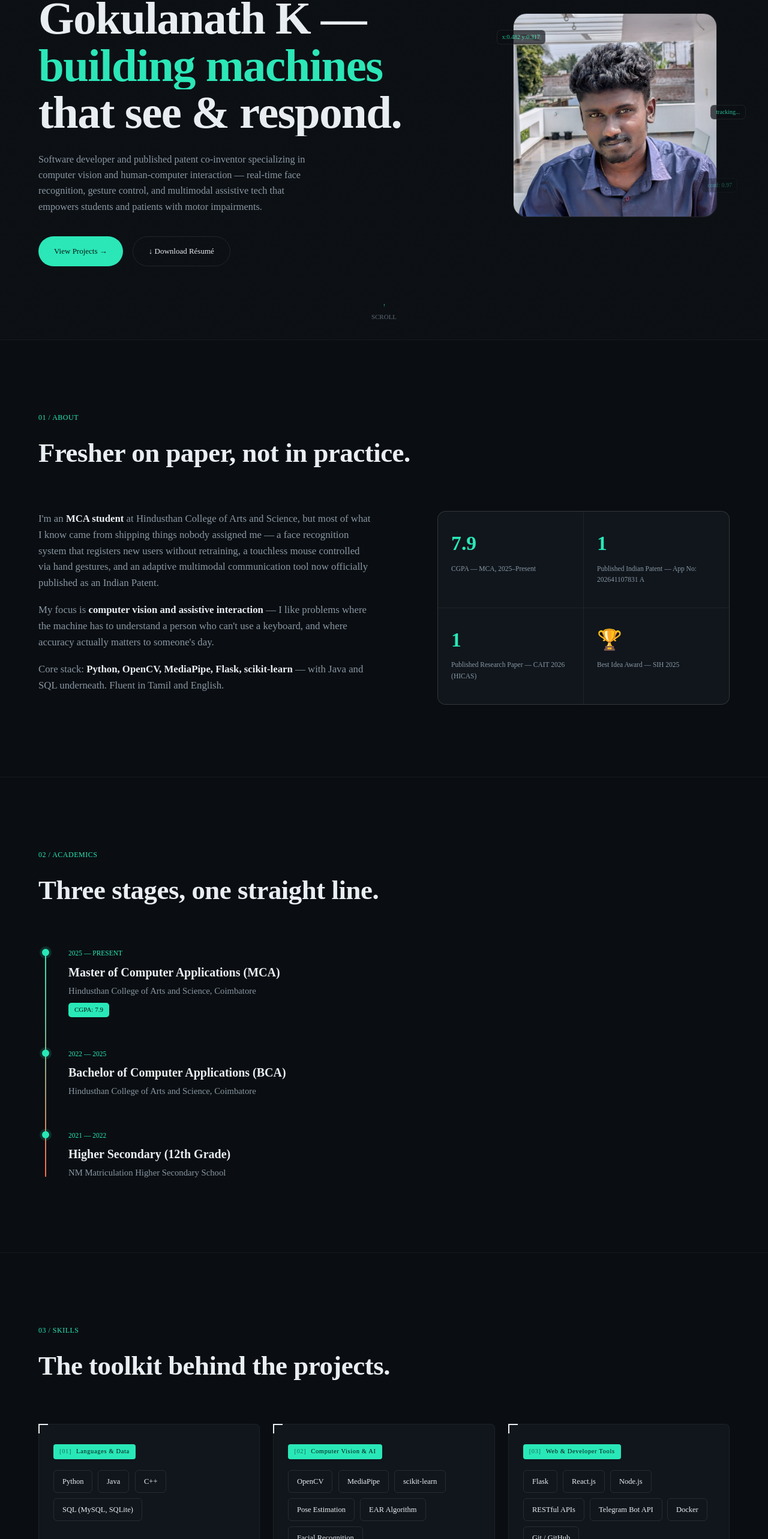
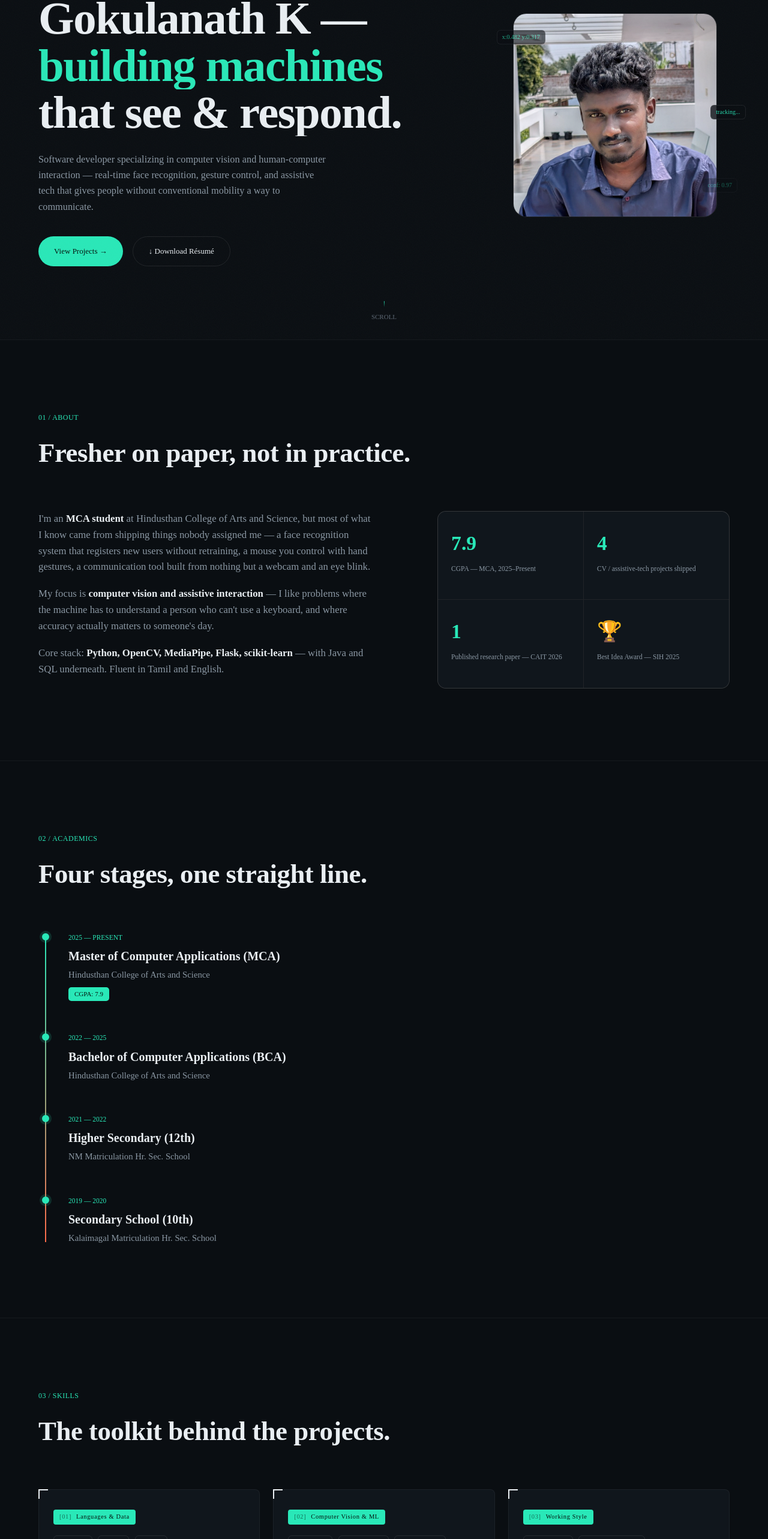
Before and after one commit to Gokulanath11/GOKULANATH-PORTFOLIO, a Next.js app: page / in a window 1280 px wide. Shown: the part 234-2800 px from the top of the page at 60% size. Built offline with nearby package versions, Linux system fonts and the light colour scheme.

Commit message:
Revise skills, projects, and achievements sections
Updated the description of skills, projects, and achievements to enhance clarity and relevance. Added new projects and improved existing project descriptions for better understanding.

```diff
--- a/app/page.js
+++ b/app/page.js
@@ -290,15 +290,16 @@ export default function Page() {
               </div>
             </h1>
             <p className="hero-desc">
-              Software developer and published patent co-inventor specializing in
-              computer vision and human-computer interaction — real-time face
-              recognition, gesture control, and multimodal assistive tech that
-              empowers students and patients with motor impairments.
+              Software developer specializing in computer vision and
+              human-computer interaction — real-time face recognition,
+              gesture control, and assistive tech that gives people without
+              conventional mobility a way to communicate.
             </p>
             <div className="hero-actions">
               <a href="#projects" className="btn-primary">
                 View Projects →
               </a>
+              {/* Drop your final resume PDF at /public/resume.pdf after deploying */}
               <a href="/resume.pdf" download className="btn-ghost">
                 ↓ Download Résumé
               </a>
@@ -328,9 +329,9 @@ export default function Page() {
               I&apos;m an <strong>MCA student</strong> at Hindusthan College
               of Arts and Science, but most of what I know came from shipping
               things nobody assigned me — a face recognition system that
-              registers new users without retraining, a touchless mouse controlled
-              via hand gestures, and an adaptive multimodal communication tool
-              now officially published as an Indian Patent.
+              registers new users without retraining, a mouse you control
+              with hand gestures, a communication tool built from nothing but
+              a webcam and an eye blink.
             </p>
             <p>
               My focus is <strong>computer vision and assistive interaction</strong> —
@@ -352,11 +353,11 @@ export default function Page() {
               <div className="stat-label">CGPA — MCA, 2025–Present</div>
             </div>
             <div className="stat">
-              <div className="stat-num" data-count="1">
+              <div className="stat-num" data-count="4">
                 0
               </div>
               <div className="stat-label">
-                Published Indian Patent — App No: 202641107831 A
+                CV / assistive-tech projects shipped
               </div>
             </div>
             <div className="stat">
@@ -364,7 +365,7 @@ export default function Page() {
                 0
               </div>
               <div className="stat-label">
-                Published Research Paper — CAIT 2026 (HICAS)
+                Published research paper — CAIT 2026
               </div>
             </div>
             <div className="stat">
@@ -379,7 +380,7 @@ export default function Page() {
       <section className="academics" id="academics">
         <div className="section-head reveal">
           <div className="section-num">02 / ACADEMICS</div>
-          <div className="section-title">Three stages, one straight line.</div>
+          <div className="section-title">Four stages, one straight line.</div>
         </div>
         <div className="timeline" id="timeline">
           <div className="timeline-track">
@@ -393,7 +394,7 @@ export default function Page() {
               Master of Computer Applications (MCA)
             </div>
             <div className="timeline-school">
-              Hindusthan College of Arts and Science, Coimbatore
+              Hindusthan College of Arts and Science
             </div>
             <div className="timeline-extra">CGPA: 7.9</div>
           </div>
@@ -405,16 +406,25 @@ export default function Page() {
               Bachelor of Computer Applications (BCA)
             </div>
             <div className="timeline-school">
-              Hindusthan College of Arts and Science, Coimbatore
+              Hindusthan College of Arts and Science
             </div>
           </div>
 
           <div className="timeline-item reveal">
             <div className="timeline-node"></div>
             <div className="timeline-period">2021 — 2022</div>
-            <div className="timeline-degree">Higher Secondary (12th Grade)</div>
+            <div className="timeline-degree">Higher Secondary (12th)</div>
             <div className="timeline-school">
-              NM Matriculation Higher Secondary School
+              NM Matriculation Hr. Sec. School
+            </div>
+          </div>
+
+          <div className="timeline-item reveal">
+            <div className="timeline-node"></div>
+            <div className="timeline-period">2019 — 2020</div>
+            <div className="timeline-degree">Secondary School (10th)</div>
+            <div className="timeline-school">
+              Kalaimagal Matriculation Hr. Sec. School
             </div>
           </div>
         </div>
@@ -437,39 +447,35 @@ export default function Page() {
             <div className="pill-row" data-pills="">
               <span className="pill">Python</span>
               <span className="pill">Java</span>
-              <span className="pill">C++</span>
-              <span className="pill">SQL (MySQL, SQLite)</span>
+              <span className="pill">SQL</span>
             </div>
           </div>
           <div className="skill-card" data-card="">
             <span className="corner-tl"></span>
             <span className="corner-br"></span>
             <div className="skill-card-label">
-              <span className="idx">[02]</span> Computer Vision &amp; AI
+              <span className="idx">[02]</span> Computer Vision &amp; ML
             </div>
             <div className="pill-row" data-pills="">
               <span className="pill">OpenCV</span>
               <span className="pill">MediaPipe</span>
               <span className="pill">scikit-learn</span>
+              <span className="pill">Computer Vision</span>
               <span className="pill">Pose Estimation</span>
-              <span className="pill">EAR Algorithm</span>
-              <span className="pill">Facial Recognition</span>
             </div>
           </div>
           <div className="skill-card" data-card="">
             <span className="corner-tl"></span>
             <span className="corner-br"></span>
             <div className="skill-card-label">
-              <span className="idx">[03]</span> Web &amp; Developer Tools
+              <span className="idx">[03]</span> Working Style
             </div>
             <div className="pill-row" data-pills="">
-              <span className="pill">Flask</span>
-              <span className="pill">React.js</span>
-              <span className="pill">Node.js</span>
-              <span className="pill">RESTful APIs</span>
-              <span className="pill">Telegram Bot API</span>
-              <span className="pill">Docker</span>
-              <span className="pill">Git / GitHub</span>
+              <span className="pill">Teamwork</span>
+              <span className="pill">Communication</span>
+              <span className="pill">Problem Solving</span>
+              <span className="pill">Adaptability</span>
+              <span className="pill">Time Management</span>
             </div>
           </div>
         </div>
@@ -480,28 +486,11 @@ export default function Page() {
         <div className="section-head reveal">
           <div className="section-num">04 / PROJECTS</div>
           <div className="section-title">
-            Key systems: machines that see, interpret, and respond.
+            Four systems, one theme: machines that understand people.
           </div>
         </div>
         <div className="project-list">
           <div className="project-card reveal-scale">
-            <div>
-              <span className="featured-badge">PATENTED SYSTEM</span>
-              <div className="project-tag">ASSISTIVE TECH · ACCESSIBILITY</div>
-              <div className="project-title">
-                Adaptive Multimodal Communication &amp; Classroom System{" "}
-                <span className="arrow">→</span>
-              </div>
-              <div className="project-stack">
-                Python · OpenCV · MediaPipe · Eye-Gaze Tracking · Morse Engine
-              </div>
-            </div>
-            <div className="project-desc">
-              Published software-based multimodal system for students with disabilities (Indian Patent App No: 202641107831 A). Features automatic disability profile configuration at login, camera-based hand gesture tracking, eye-gaze navigation, customizable eye-blink Morse code decoding, and real-time classroom participation tools with assessment rest-break monitoring.
-            </div>
-          </div>
-
-          <div className="project-card reveal">
             <div>
               <span className="featured-badge">FEATURED</span>
               <div className="project-tag">FULL-STACK · AI HEALTHCARE</div>
@@ -519,7 +508,10 @@ export default function Page() {
               automatically. Built two independent hands-free communication
               channels (hand-gesture recognition and eye-blink Morse code) so
               patients with limited mobility or speech can actively respond
-              to their care team.
+              to their care team. A trained model recommends next-session
+              difficulty from patient progress, and a live Telegram bot
+              bridges doctors and caregivers through a secure, role-based
+              monitoring dashboard.
             </div>
           </div>
 
@@ -531,7 +523,7 @@ export default function Page() {
                 <span className="arrow">→</span>
               </div>
               <div className="project-stack">
-                Python · OpenCV · Deep Learning Embeddings · SQLite
+                Python · OpenCV · Face Recognition
               </div>
             </div>
             <div className="project-desc">
@@ -550,53 +542,64 @@ export default function Page() {
                 Real-Time Hand Gesture Based Mouse Control{" "}
                 <span className="arrow">→</span>
               </div>
-              <div className="project-stack">
-                Python · OpenCV · MediaPipe · PyAutoGUI
-              </div>
+              <div className="project-stack">Python · OpenCV · MediaPipe</div>
             </div>
             <div className="project-desc">
               A touchless input system that tracks hand landmarks through a
               webcam and maps distinct finger gestures to cursor movement,
               left click, right click, double click, click-and-drag, and
-              window controls — enabling fully hands-free computer
+              window minimize/maximize — enabling fully hands-free computer
               control.
+            </div>
+          </div>
+
+          <div className="project-card reveal">
+            <div>
+              <div className="project-tag">ASSISTIVE TECH</div>
+              <div className="project-title">
+                Eye Blink Based Communication System{" "}
+                <span className="arrow">→</span>
+              </div>
+              <div className="project-stack">
+                Python · OpenCV · Eye Aspect Ratio Detection
+              </div>
+            </div>
+            <div className="project-desc">
+              An assistive communication tool for individuals with paralysis,
+              using webcam-based eye blink detection to interpret intentional
+              blink patterns and convert them into pre-defined messages —
+              giving users a low-cost way to communicate without physical
+              movement.
             </div>
           </div>
         </div>
       </section>
 
-      {/* ACHIEVEMENTS / RECOGNITION */}
+      {/* ACHIEVEMENTS */}
       <section className="achievements" id="achievements">
         <div className="section-head reveal">
           <div className="section-num">05 / RECOGNITION</div>
           <div className="section-title">
-            Patents, Published Research &amp; Awards
+            Noticed by people who see a lot of projects.
           </div>
         </div>
         <div className="ach-list reveal">
           <div className="ach-item">
             <div className="ach-icon">[01]</div>
             <p>
-              <strong>Published Indian Patent Application (Co-Inventor)</strong> —{" "}
-              <em>"An Adaptive Multimodal Communication and Classroom Participation System for Students with Disabilities"</em>{" "}
-              (App No: <strong>202641107831 A</strong>, Published: Sept 18, 2026).
+              <strong>Best Idea Award</strong> — Inter-College Level round,
+              Smart India Hackathon 2025.
             </p>
           </div>
           <div className="ach-item">
             <div className="ach-icon">[02]</div>
             <p>
-              Published international research paper,{" "}
+              Published research paper,{" "}
               <strong>
                 &quot;Customized Eye Blink Based Communication System for
                 Paralysed Person,&quot;
               </strong>{" "}
-              at the 7th International Conference on Computer Applications and Information Technology (CAIT 2026) (HICAS).
-            </p>
-          </div>
-          <div className="ach-item">
-            <div className="ach-icon">[03]</div>
-            <p>
-              <strong>Best Idea Award</strong> — SIH Internal Hackathon 2025.
+              at the 7th International Conference (CAIT 2026).
             </p>
           </div>
         </div>
```
